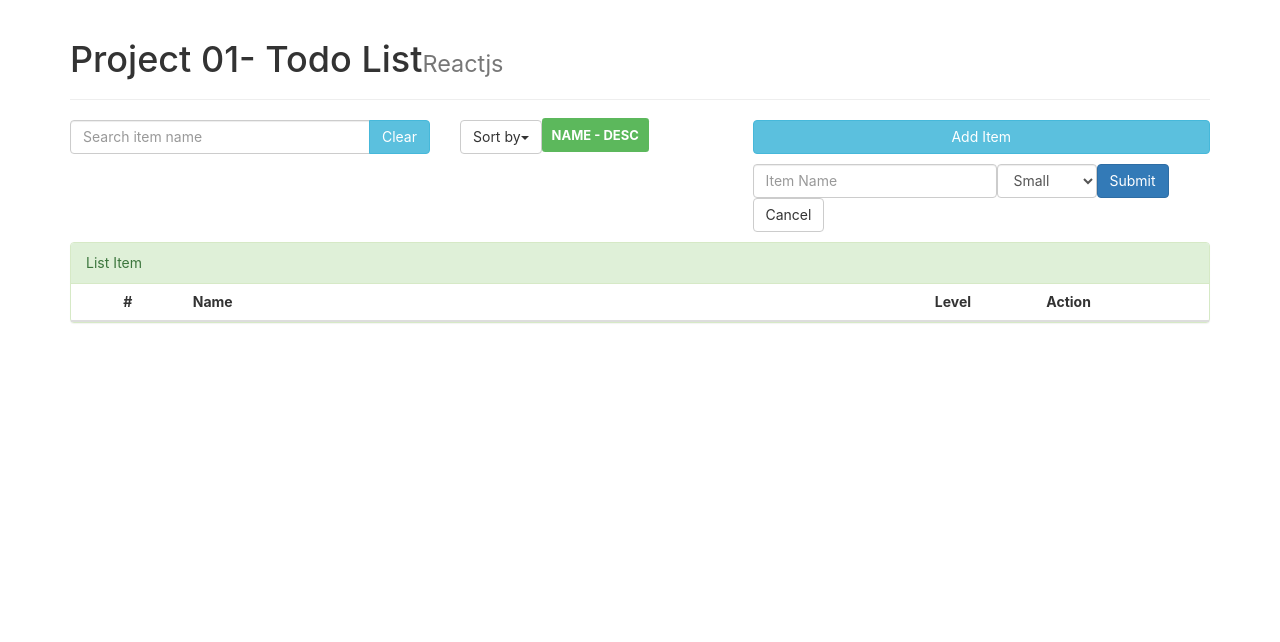
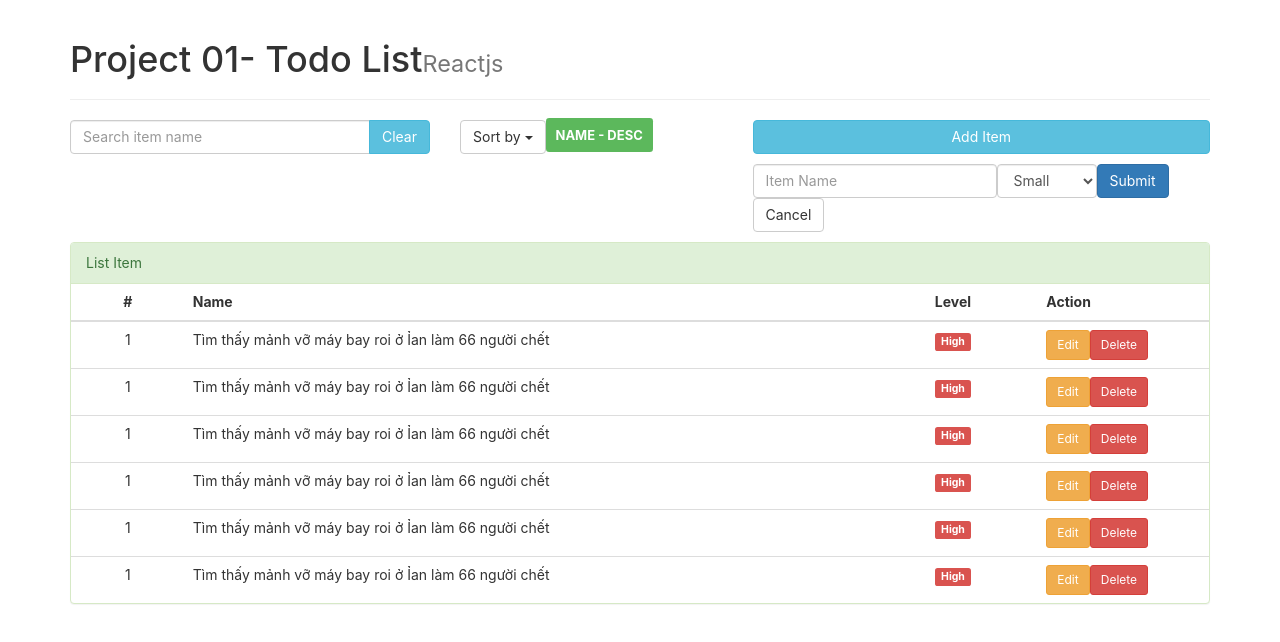
Before and after one commit to cennguyen/MyApp, a React (Create React App) app: page / in a window 1280 px wide. Shown: the top 642 px of the page. Built offline with nearby package versions, Linux system fonts and the light colour scheme.

Commit message:
update app

```diff
--- a/src/App.js
+++ b/src/App.js
@@ -6,7 +6,6 @@ import Form from './components/Form';
 import ListItem from './components/ListItem';
 import Items from './mockdata/Items';
 import Item from './components/Item';
-
 class App extends Component {
     render() {
         return (
@@ -27,9 +26,24 @@ class App extends Component {
                     <div className="col-md-offset-7 col-md-5">
                         <Form />
                     </div>
+                </div>
+                <div className="panel panel-success">
+                <div className="panel-heading">List Item</div>
 
+                <table className="table table-hover">
+                    <thead>
+                        <tr>
+                            <th style={{ width: '10%'}} className="text-center">#</th>
+                            <th>Name</th>
+                            <th style={{ width: '15%'}} className="text-center">Level</th>
+                            <th style={{ width: '15%'}}>Action</th>
+                        </tr>
+                    </thead>
+                    <tbody>
+                        {this.renderItem()}
+                    </tbody>
+                </table>
                 </div>
-                <ListItem/>
             </div>
         );
     }
@@ -50,6 +64,8 @@ class App extends Component {
             )
         });
     }
+
 }
 
+
 export default App;
--- a/src/components/ListItem.js
+++ b/src/components/ListItem.js
@@ -3,22 +3,9 @@ import React, {Component} from 'react';
 class ListItem extends Component{
     render(){
         return(
-            <div className="panel panel-success">
-                <div className="panel-heading">List Item</div>
-                <table className="table table-hover">
-                    <thead>
-                        <tr>
-                            <th style={{ width: '10%'}} className="text-center">#</th>
-                            <th>Name</th>
-                            <th style={{ width: '15%'}} className="text-center">Level</th>
-                            <th style={{ width: '15%'}}>Action</th>
-                        </tr>
-                    </thead>
-                    <tbody>
+           <div>
 
-                    </tbody>
-                </table>
-            </div>
+           </div>
         )
     }
 }
--- a/src/mockdata/Items.js
+++ b/src/mockdata/Items.js
@@ -1,31 +1,33 @@
+import { v4 as uuidv4 } from 'uuid';
+
 const Items = [
     {
-        id: "abc1",
+        id: uuidv4(),
         name: "Tìm thấy mảnh vỡ máy bay rơi ở Iran làm 66 người chết",
         level: 2 // high
     },
     {
-        id: "abc2",
+        id: uuidv4(),
         name: "Không còn tranh cướp lộc hoa tre ở lễ hội đền Gióng 2018",
         level: 0 // low
     },
     {
-        id: "abc3",
+        id: uuidv4(),
         name: "Hơn 37.000 người nhập viện vì tai nạn giao thông, đốt pháo",
         level: 1 // medium
     },
     {
-        id: "abc4",
+        id: uuidv4(),
         name: "Gần 200 người chết vì tai nạn giao thông 7 ngày nghỉ Tết",
         level: 0 // low
     },
     {
-        id: "abc5",
+        id: uuidv4(),
         name: "VFF giải ngân 15 tỷ đồng, tiền thưởng tới tay U23 VN trước Tết",
         level: 2 // high
     },
     {
-        id: "abc6",
+        id: uuidv4(),
         name: "F1 muốn tổ chức giải đua xe tại Việt Nam vào năm 2020",
         level: 1 // medium
     }
```
Also changed, not shown: src/components/Sort.js (+6 -5 lines).
